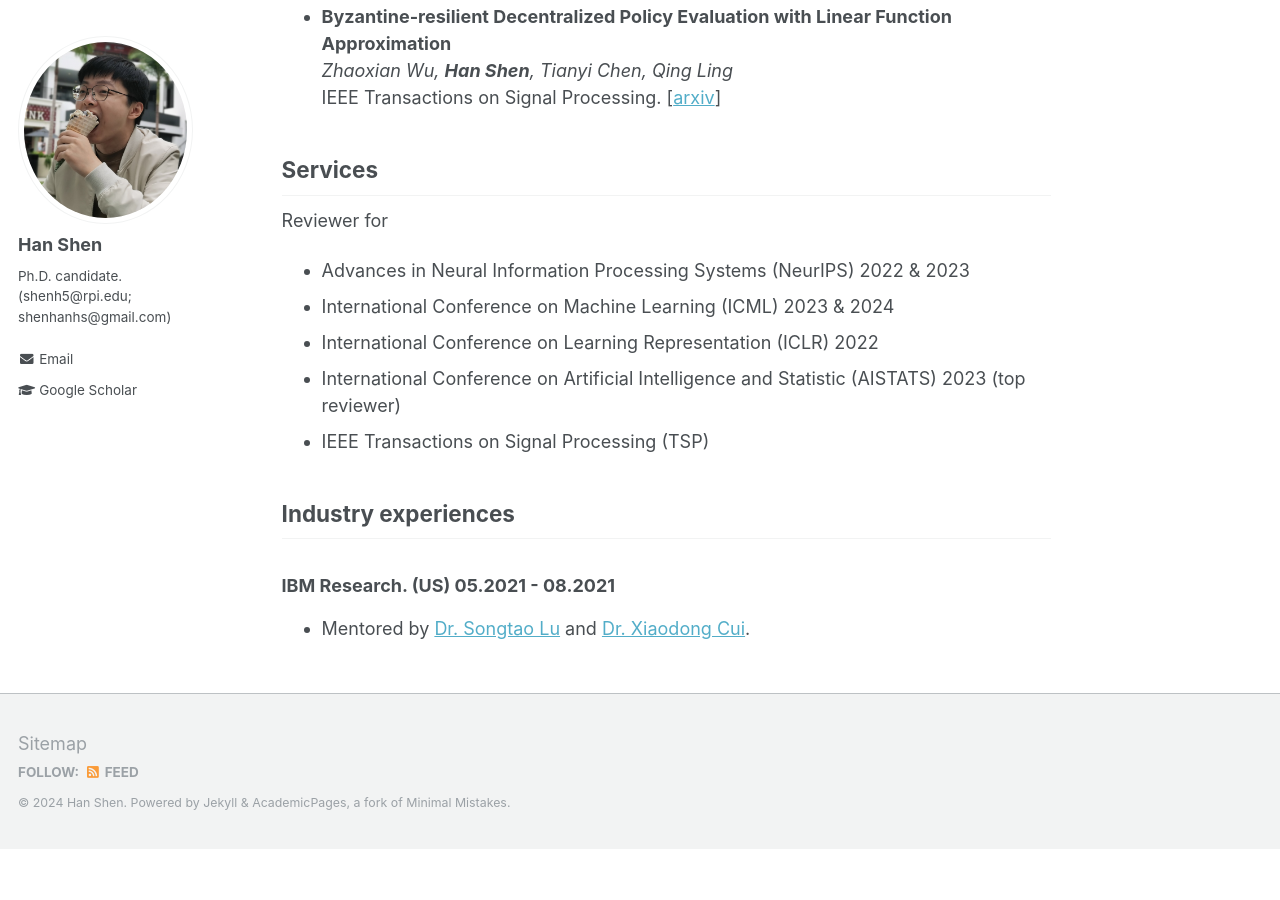
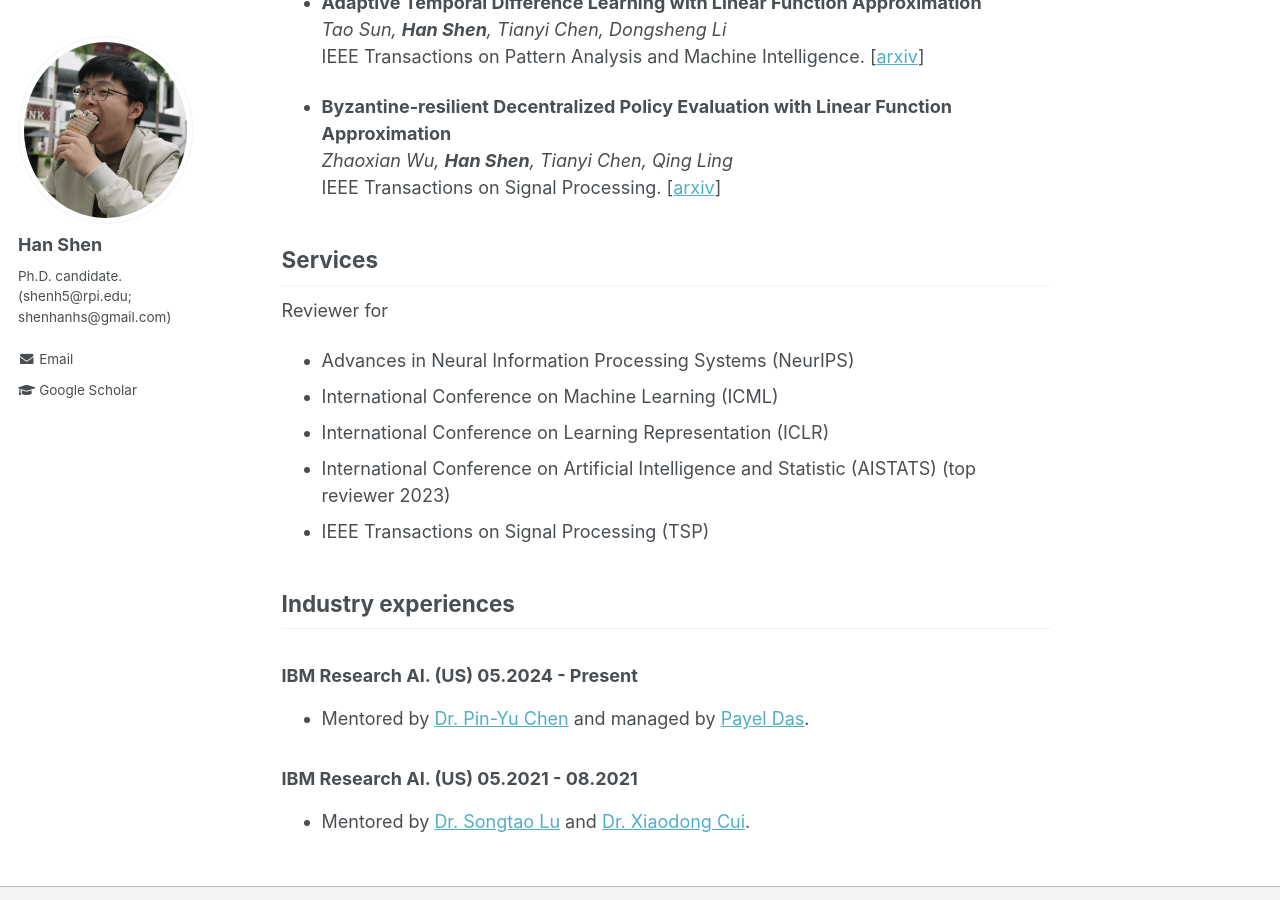
Before and after one commit to hanshen95/hanshen95.github.io, a Jekyll site: the page built from _pages/about.md, in a window 1280 px wide and 900 px high, scrolled down 2732 px. Built offline with Jekyll 4.4.1, drawn with Linux system fonts in a browser that asks for light colours; before the commit the page ends 3581 px from its top, so only the background shows below that; some of the changed text lies outside the part shown.

Commit message:
Update about.md

```diff
--- a/_pages/about.md
+++ b/_pages/about.md
@@ -27,7 +27,8 @@
 
 
 ## News
-* [May. 2024] Our new paper is accepted to ICML 2024! "Principled Penalty-based Methods for Bilevel Reinforcement Learning and RLHF." Checkout its [arxiv](https://arxiv.org/abs/2402.06886) version.
+* [May. 2024] I am excited to start my summer intern at IBM, mentored by [Pin-Yu Chen](https://sites.google.com/site/pinyuchenpage/) and under the management of [Payel Das](https://scholar.google.com/citations?user=1vs31MgAAAAJ&hl=en).
+* [May. 2024] Our new paper is accepted to ICML 2024! "Principled Penalty-based Methods for Bilevel Reinforcement Learning and RLHF." Checkout its extended [arxiv](https://arxiv.org/abs/2402.06886) version.
 * [Jan. 2024] Two paper accepted in ICASSP 2024: "Joint Unsupervised and Supervised Training for Automatic Speech Recognition via Bilevel Optimization" and "A Method For Bilevel Optimization With Convex Lower-level Problem".
 * [Apr. 2023] Our paper is accepted to ICML 2023 [On Penalty-based Bilevel Gradient Descent Method](https://arxiv.org/abs/2302.05185) [[code](https://github.com/hanshen95/penalized-bilevel-gradient-descent)] where we study the inexact penalization for bilevel optimization problem and propose an efficient first-order algorithm.
 * [Apr. 2023] Our paper is accepted to IEEE Transactions on Signal Processing (TSP) [Towards Understanding Asynchronous Advantage Actor-critic: Convergence and Linear Speedup](https://arxiv.org/abs/2012.15511).
@@ -132,11 +133,11 @@
 
 ## Services
 Reviewer for
-* Advances in Neural Information Processing Systems (NeurIPS) 2022 & 2023
-* International Conference on Machine Learning (ICML) 2023 & 2024
-* International Conference on Learning Representation (ICLR) 2022
-* International Conference on Artificial Intelligence and Statistic (AISTATS) 2023 (top
-reviewer)
+* Advances in Neural Information Processing Systems (NeurIPS)
+* International Conference on Machine Learning (ICML)
+* International Conference on Learning Representation (ICLR)
+* International Conference on Artificial Intelligence and Statistic (AISTATS) (top
+reviewer 2023)
 * IEEE Transactions on Signal Processing (TSP)
 
 
@@ -144,6 +145,10 @@
 
 ## Industry experiences
 
-### IBM Research. (US) 05.2021 - 08.2021
+### IBM Research AI. (US) 05.2024 - Present
+
+* Mentored by [Dr. Pin-Yu Chen](https://sites.google.com/site/pinyuchenpage/) and managed by [Payel Das](https://scholar.google.com/citations?user=1vs31MgAAAAJ&hl=en).
+
+### IBM Research AI. (US) 05.2021 - 08.2021
 
 * Mentored by [Dr. Songtao Lu](https://sites.google.com/site/lusongtaoee) and [Dr. Xiaodong Cui](https://research.ibm.com/people/xiaodong-cui).
```
Also changed, not shown: other parts of _pages/about.md (+1 -1 lines).
